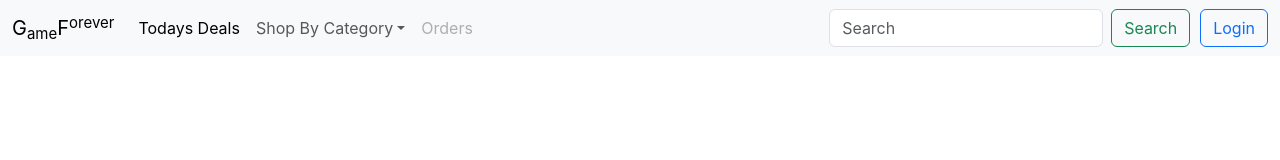
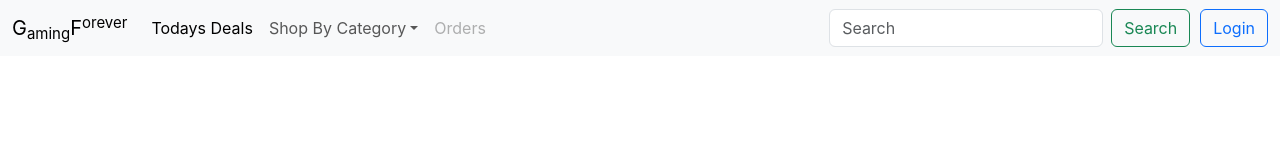
Before and after one commit to SumitSawant1029/Gaming-Ecommerce-Website, a React (Create React App) app: page / in a window 1280 px wide. Shown: the top 160 px of the page. Built offline with nearby package versions, Linux system fonts and the light colour scheme.

Commit message:
Basic Edits

```diff
--- a/src/App.js
+++ b/src/App.js
@@ -3,7 +3,7 @@ import './App.css';
 import Navbar from './components/Navbar';
 function App() {
   return (
-   <>
+  <>
    <Navbar/>
   </>
   );
--- a/src/components/Navbar.js
+++ b/src/components/Navbar.js
@@ -4,7 +4,7 @@ function Navbar() {
      <>
      <nav class="navbar navbar-expand-lg bg-body-tertiary">
     <div class="container-fluid">
-      <a class="navbar-brand" href="/">G<sub>ame</sub>F<sup>orever</sup></a>
+      <a class="navbar-brand" href="/">G<sub>aming</sub>F<sup>orever</sup></a>
       <button class="navbar-toggler" type="button" data-bs-toggle="collapse" data-bs-target="#navbarSupportedContent" aria-controls="navbarSupportedContent" aria-expanded="false" aria-label="Toggle navigation">
         <span class="navbar-toggler-icon"></span>
       </button>
```
